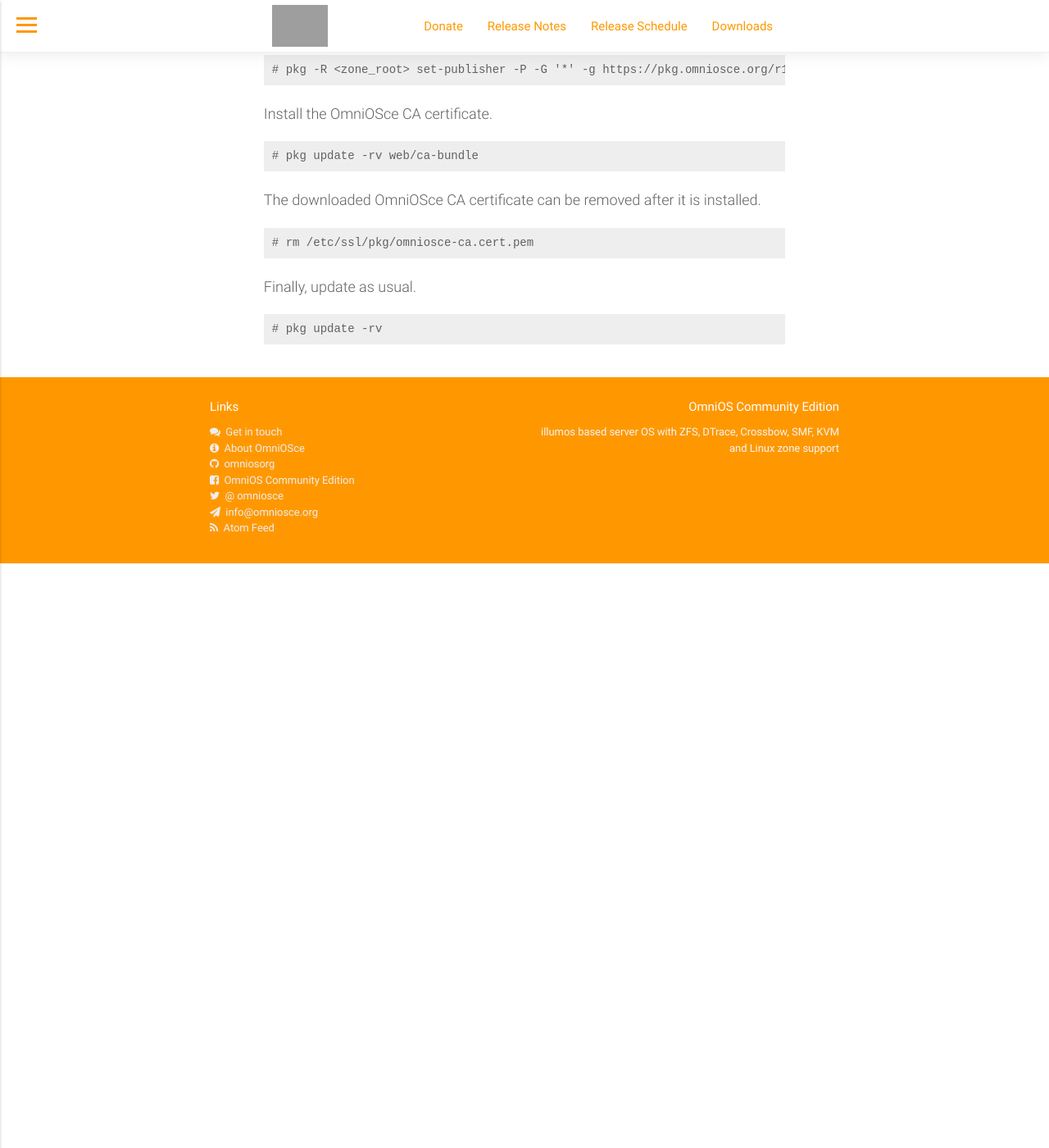
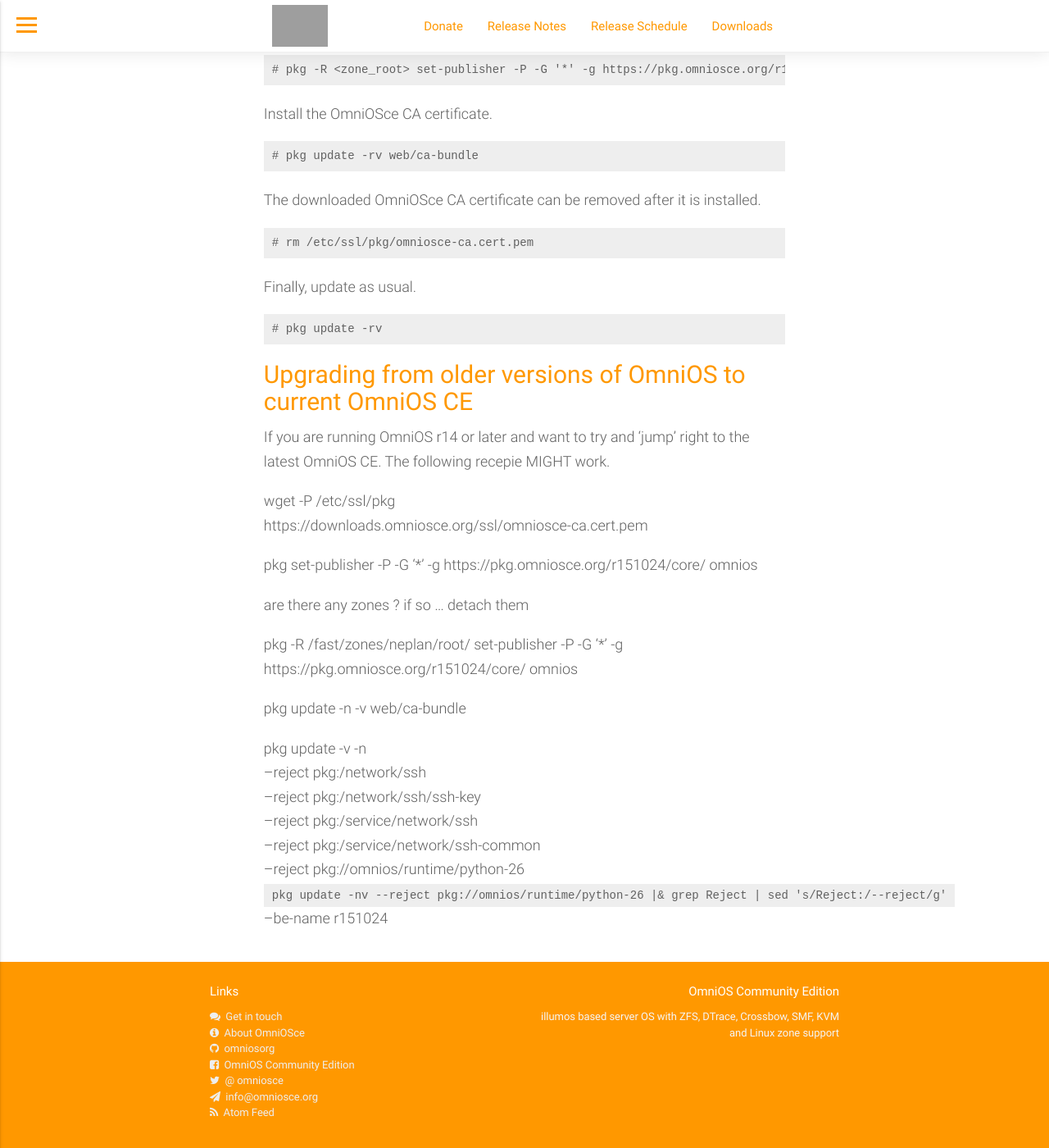
Before and after one commit to omniosorg/omniosorg.github.io, a Jekyll site: the page built from _docs/setup/switch.md, in a window 1280 px wide and 1400 px high, scrolled down 742 px. Shown: the whole window at 82% size. Built offline with Jekyll 4.4.1, drawn with Linux system fonts in a browser that asks for light colours; before the commit the page ends 1429 px from its top, so only the background shows below that; grey boxes are pictures that could not be loaded.

````diff
--- a/_docs/setup/switch.md
+++ b/_docs/setup/switch.md
@@ -60,3 +60,28 @@
 ```
 # pkg update -rv
 ```
+
+## Upgrading from older versions of OmniOS to current OmniOS CE
+
+If you are running OmniOS r14 or later and want to try and 'jump' right to
+the latest OmniOS CE. The following recepie MIGHT work.
+
+wget -P /etc/ssl/pkg \
+    https://downloads.omniosce.org/ssl/omniosce-ca.cert.pem
+
+
+pkg set-publisher -P -G '*' -g https://pkg.omniosce.org/r151024/core/ omnios
+
+are there any zones ? if so ... detach them
+
+pkg -R /fast/zones/neplan/root/ set-publisher -P -G '*' -g https://pkg.omniosce.org/r151024/core/ omnios
+
+pkg update -n -v web/ca-bundle
+
+pkg update -v -n \
+	--reject pkg:/network/ssh \
+	--reject pkg:/network/ssh/ssh-key \
+	--reject pkg:/service/network/ssh \
+	--reject pkg:/service/network/ssh-common \
+	--reject pkg://omnios/runtime/python-26 \
+	`pkg update -nv  --reject pkg://omnios/runtime/python-26 |& grep Reject | sed 's/Reject:/--reject/g'` --be-name r151024
--- a/assets/css/app.scss
+++ b/assets/css/app.scss
@@ -225,18 +225,21 @@
 
 .omniad {
     .claim {
-        padding-top: 3ex;
-        padding-bottom: 3ex;
+        padding-top: 2ex;
+        padding-bottom: 1ex;
         font-weight: 300;
-        font-size: 40px;
+        font-size: 30px;
         @media #{$medium-and-down} {
-            font-size: 30px;
+            font-size: 25px;
         }
         @media #{$small-and-down} {
-            font-size: 20px;
+            font-size: 18px;
         }
     }
     .news {
+        @media #{$medium-and-up} {
+            margin-top: 15ex;
+        }
         .card-content {
             color: black;
             p i {
````
Also changed, not shown: main.html (+8 -6 lines).
